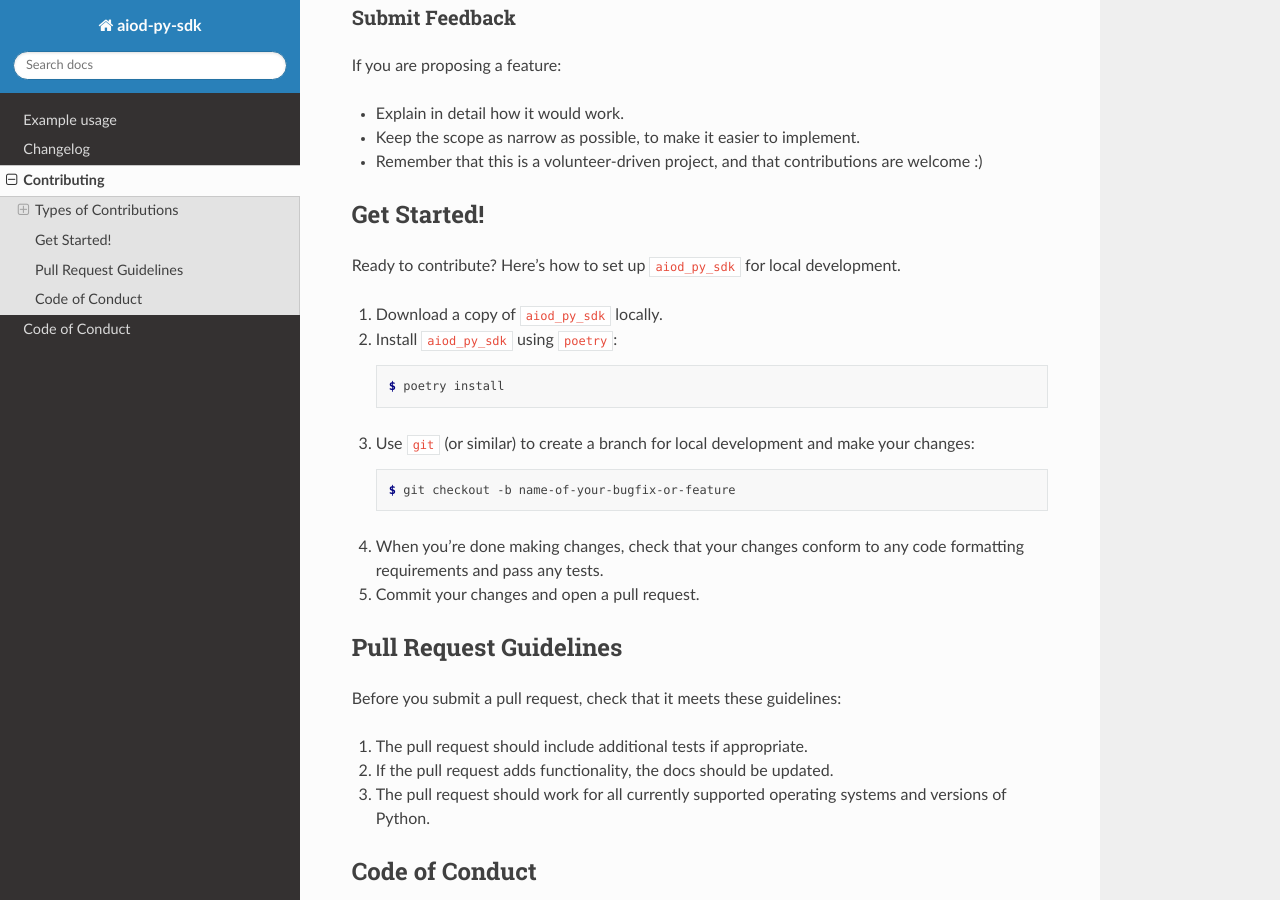
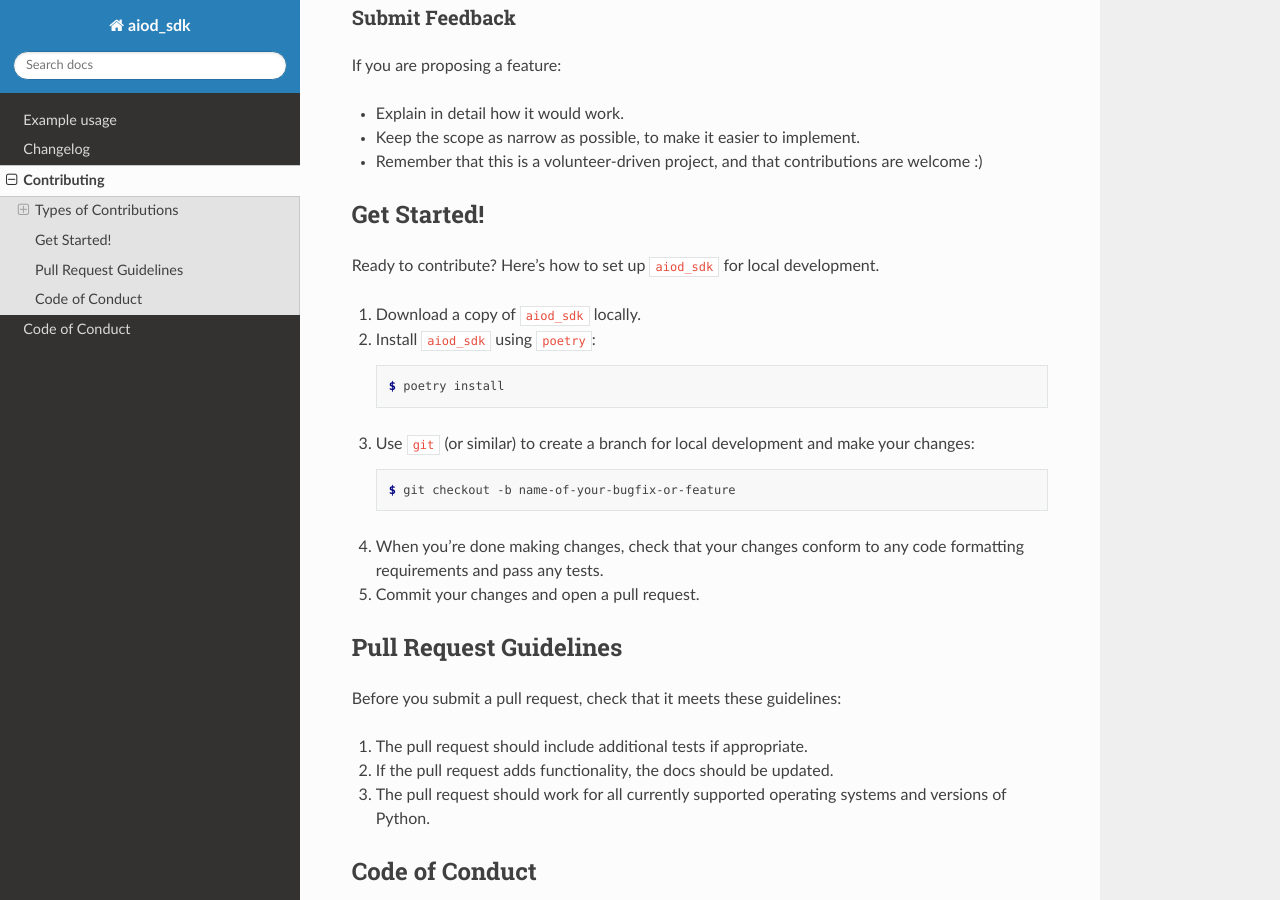
Before and after one commit to aiondemand/aiondemand, a Sphinx documentation site: the page built from docs/contributing.md, in a window 1280 px wide and 900 px high, scrolled down 868 px. Built offline with Sphinx 7.4.7 and the Read the Docs theme 2.0.0, drawn with Linux system fonts in a browser that asks for light colours; pages that are not in the unit, such as notebooks, are missing from menus.

````diff
--- a/CONTRIBUTING.md
+++ b/CONTRIBUTING.md
@@ -9,9 +9,9 @@ helps, and credit will always be given.
 
 If you are reporting a bug, please include:
 
-* Your operating system name and version.
-* Any details about your local setup that might be helpful in troubleshooting.
-* Detailed steps to reproduce the bug.
+- Your operating system name and version.
+- Any details about your local setup that might be helpful in troubleshooting.
+- Detailed steps to reproduce the bug.
 
 ### Fix Bugs
 
@@ -33,27 +33,27 @@ on the web in blog posts, articles, and such.
 
 If you are proposing a feature:
 
-* Explain in detail how it would work.
-* Keep the scope as narrow as possible, to make it easier to implement.
-* Remember that this is a volunteer-driven project, and that contributions
+- Explain in detail how it would work.
+- Keep the scope as narrow as possible, to make it easier to implement.
+- Remember that this is a volunteer-driven project, and that contributions
   are welcome :)
 
 ## Get Started!
 
-Ready to contribute? Here's how to set up `aiod_py_sdk` for local development.
+Ready to contribute? Here's how to set up `aiod_sdk` for local development.
 
-1. Download a copy of `aiod_py_sdk` locally.
-2. Install `aiod_py_sdk` using `poetry`:
+1. Download a copy of `aiod_sdk` locally.
+2. Install `aiod_sdk` using `poetry`:
 
-    ```console
-    $ poetry install
-    ```
+   ```console
+   $ poetry install
+   ```
 
 3. Use `git` (or similar) to create a branch for local development and make your changes:
 
-    ```console
-    $ git checkout -b name-of-your-bugfix-or-feature
-    ```
+   ```console
+   $ git checkout -b name-of-your-bugfix-or-feature
+   ```
 
 4. When you're done making changes, check that your changes conform to any code formatting requirements and pass any tests.
 
--- a/docs/conf.py
+++ b/docs/conf.py
@@ -6,9 +6,9 @@
 
 # -- Project information -----------------------------------------------------
 
-project = u"aiod-py-sdk"
-copyright = u"2023, Jean Matias"
-author = u"Jean Matias"
+project = "aiod_sdk"
+copyright = "2023, Jean Matias"
+author = "Jean Matias"
 
 # -- General configuration ---------------------------------------------------
 
--- a/src/aiod_py_sdk/__init__.py
+++ /dev/null
@@ -1,3 +0,0 @@
-# read version from installed package
-from importlib.metadata import version
-__version__ = version("aiod_py_sdk")
--- /dev/null
+++ b/src/aiod_sdk/__init__.py
@@ -0,0 +1,4 @@
+from importlib.metadata import version
+from aiod_sdk import aiod
+
+__version__ = version(__name__)
````
Also changed, not shown: CHANGELOG.md (+1 -1 lines), pyproject.toml (+10 -4 lines), .pre-commit-config.yaml (added), 6 other files.
